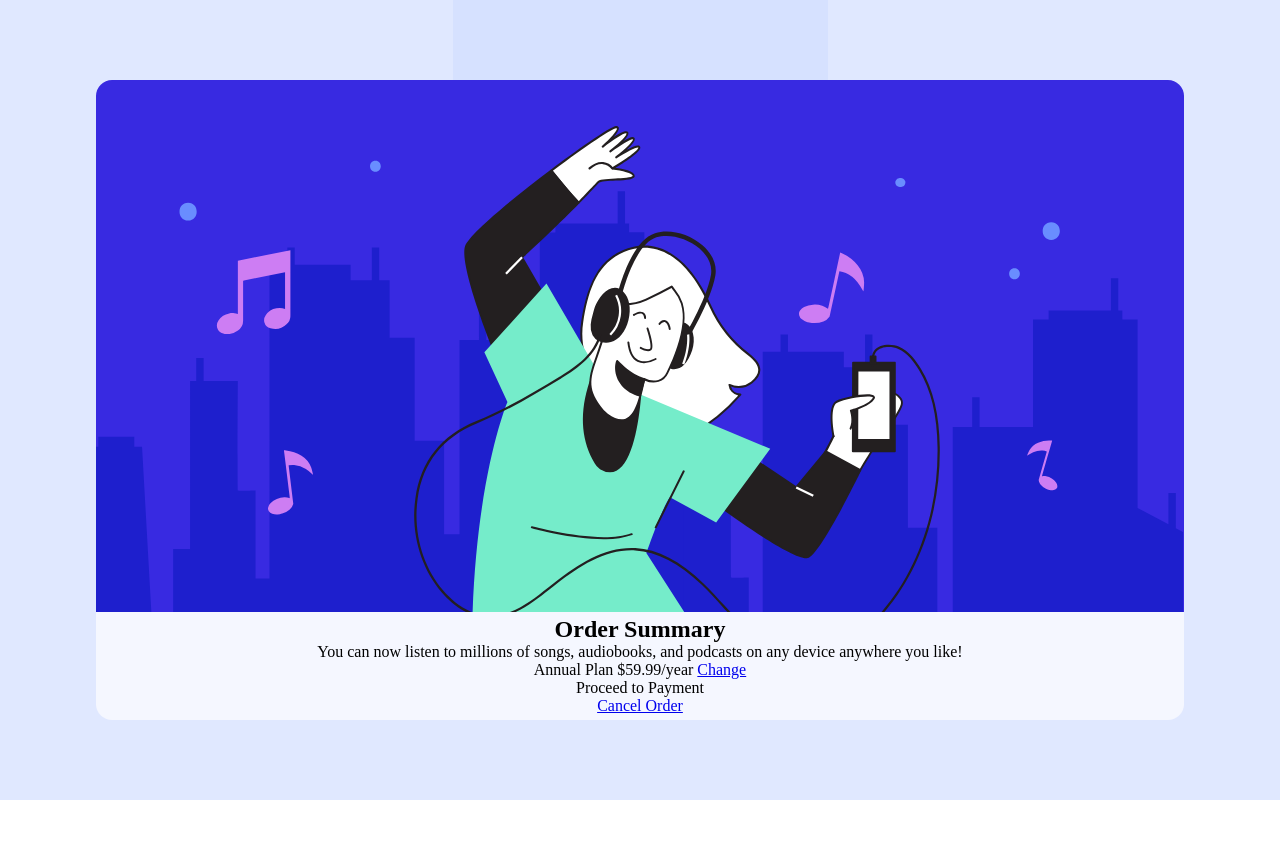
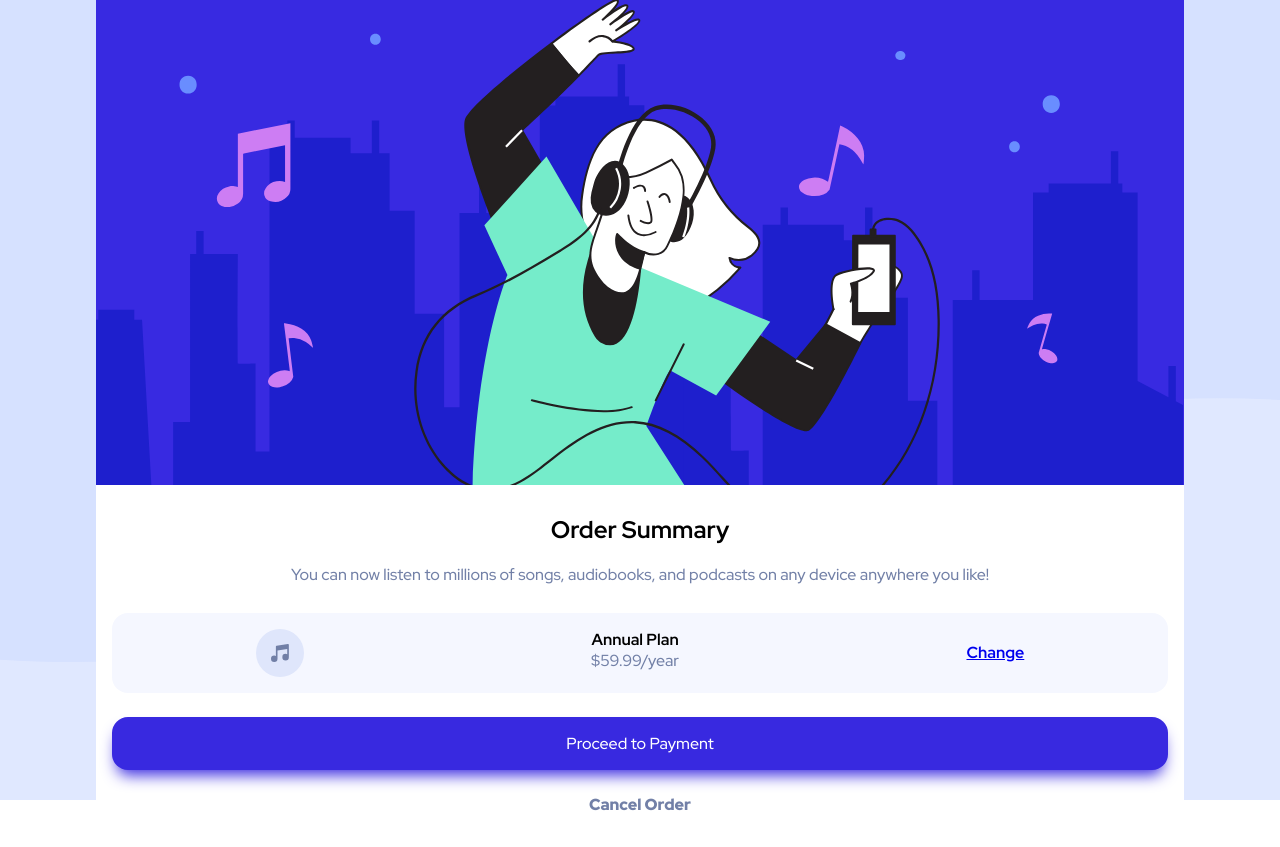
Before and after one commit to lucascsilvadev/order-summary-component-main, a plain HTML site: page index.html in a window 1280 px wide. Before the commit the page ends 800 px from the top, so only its background shows below. Drawn offline with Linux system fonts and the light colour scheme.

Commit message:
add payment button

```diff
--- a/css/background.css
+++ b/css/background.css
@@ -3,7 +3,7 @@
     width: 100vw;
     background-color: var(--bg-color);
     background-image: url('../images/pattern-background-mobile.svg');
-    background-size: auto;
+    background-size:contain;
     background-repeat: no-repeat;
     background-position: center;
     background-position: top;
--- a/css/card.css
+++ b/css/card.css
@@ -1,9 +1,21 @@
 #card {
-    height: 80%;
     width: 85%;
     background-color: var(--card-bg-color);
     border-radius: 16px;
     text-align: center;
+    font-family: var(--font);
+    font-size: 16px;
+}
+
+#info__title {
+    margin-top: 1em;
+}
+
+#info__text {
+    color: var(--font-color);
+    font-size: 16px;
+    padding: 0 1em;
+    line-height: 1.7em;
 }
 
 #card__image {
@@ -11,3 +23,47 @@
     border-top-right-radius: 16px;
     border-top-left-radius: 16px;
 }
+
+#info {
+    padding: 0 1em;
+    display: flex;
+    flex-direction: column;
+    gap: 1em;
+}
+
+#info__plan {
+    margin: 0.5em 0;
+    background-color: var(--plan-bg);
+    border-radius: 16px;
+    padding: 1em 0;
+    display: flex;
+    justify-content: space-around;
+}
+
+#change {
+    align-self: center;
+    font-weight: 700;
+}
+
+#price {
+    color: var(--font-color);
+}
+
+#info__payment-button {
+    background-color: var(--payment-btn-bg);
+    color: white;
+    padding: 1em;
+    border-radius: 16px;
+    box-shadow: 0px 10px 15px -5px var(--payment-btn-bg);
+    margin-bottom: 0.5em;
+}
+
+
+
+#info__cancel a {
+    display: inline-block;
+    text-decoration: none;
+    font-weight: 900;
+    color: var(--font-color);
+    margin-bottom: 2em;
+}
--- a/css/variables.css
+++ b/css/variables.css
@@ -1,4 +1,9 @@
+@import url('https://fonts.googleapis.com/css2?family=Red+Hat+Display:wght@500;700;900&display=swap');
 :root {
     --bg-color: hsl(225, 100%, 94%);
-    --card-bg-color: hsl(225, 100%, 98%);
+    --card-bg-color: white;
+    --font: 'Red Hat Display', sans-serif;
+    --plan-bg: hsl(225, 100%, 98%);
+    --payment-btn-bg: hsl(245, 75%, 52%);
+    --font-color: hsl(224, 23%, 55%);
 }
--- a/index.html
+++ b/index.html
@@ -14,24 +14,31 @@
     <section id="card">
       <img id="card__image" src="./images/illustration-hero.svg" alt="Dancing person illustration">
 
-      <h1 id="card__title">Order Summary</h1>
+      <div id="info">
+        <h1 id="info__title">Order Summary</h1>
 
-      <p id="card__text">You can now listen to millions of songs, audiobooks, and podcasts on any
-        device anywhere you like!</p>
+        <p id="info__text">You can now listen to millions of songs, audiobooks, and podcasts on any
+          device anywhere you like!</p>
 
-      <div id="card__plan-info">
-        Annual Plan
-        $59.99/year
-        <a href="#">
-          Change
-        </a>
+        <div id="info__plan">
+          <img id="music-icon" src="./images/icon-music.svg" alt="Music icon">
+          <div>
+            <p><strong>Annual Plan</strong></p>
+            <p id="price">$59.99/year</p>
+          </div>
+          <a id="change" href="#">Change</a>
+        </div>
+
+        <div id="info__payment-button">
+          <p>Proceed to Payment</p>
+        </div>
+
+        <div id="info__cancel">
+          <a href="#">Cancel Order</a>
+        </div>
       </div>
 
-      <div id="card__payment-button">
-        <p>Proceed to Payment</p>
-      </div>
 
-      <a id="card__cancel" href="#">Cancel Order</a>
 
     </section>
   </main>
```
